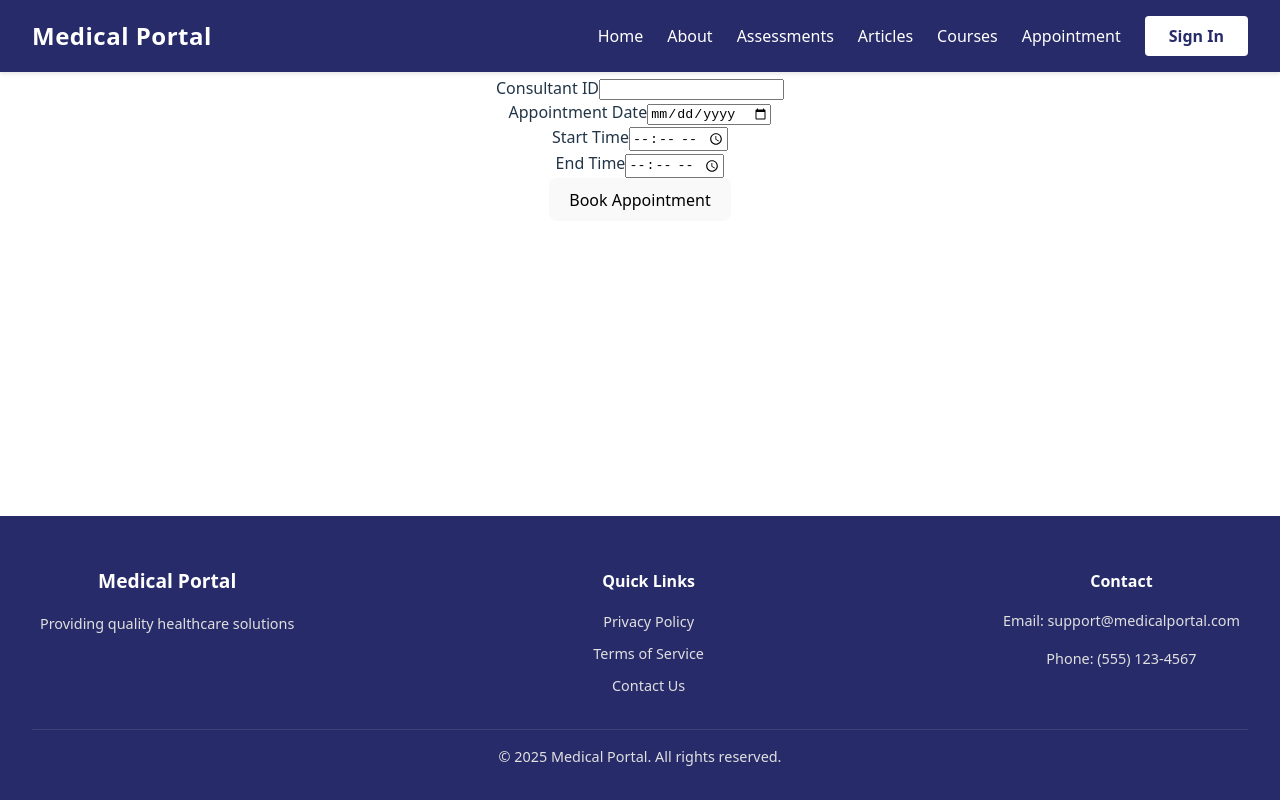
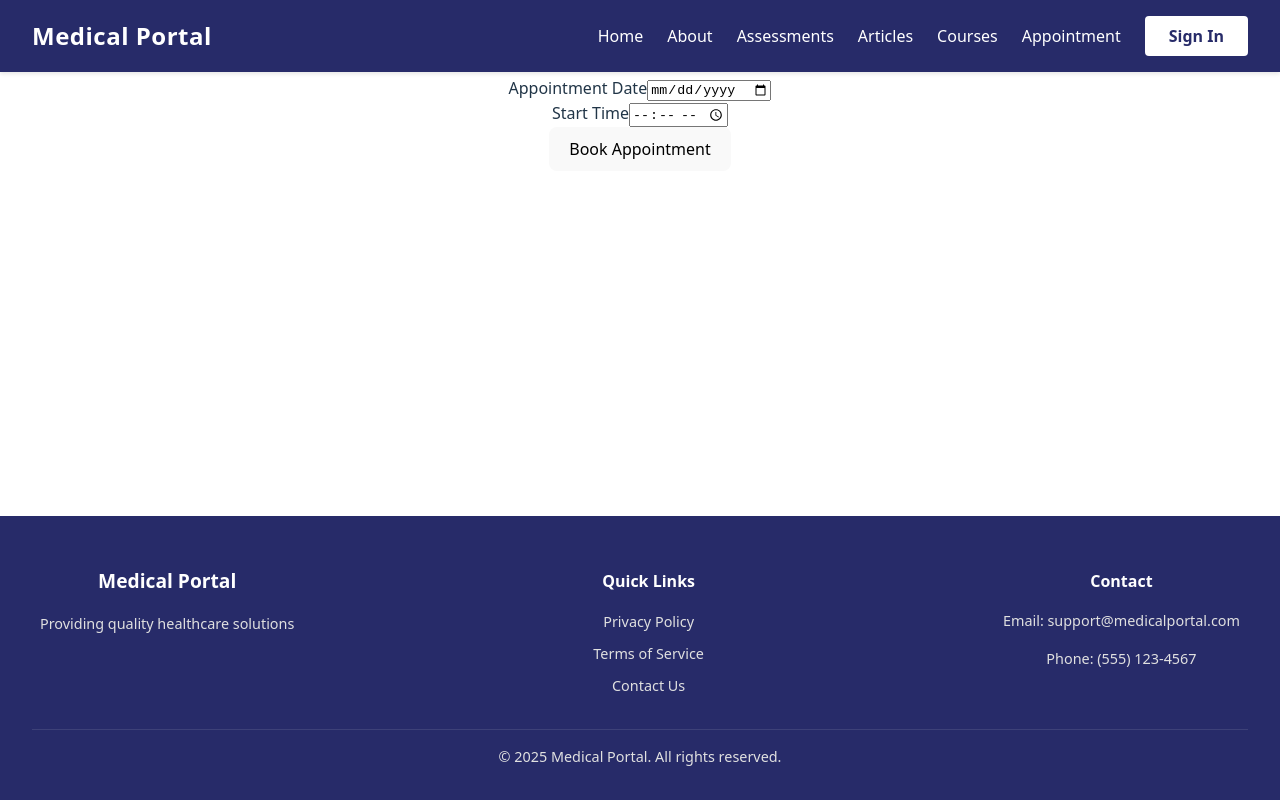
Before and after one commit to nomynomers/Group-1, a React (Vite) app in the folder client/: page /appointment in a window 1280 px wide. Built offline with nearby package versions, Linux system fonts and the light colour scheme.

Commit message:
Update Appointment (Frontend)

```diff
--- a/client/src/App.tsx
+++ b/client/src/App.tsx
@@ -19,7 +19,7 @@ import AssessmentPage from './components/AssessmentPage'
 import QuestionPage from './components/QuestionPage'
 import { UserProvider } from './context/UserContext'
 import BookAppointment from './components/BookAppointment';
-
+import MyAppointments from './components/MyAppointments.tsx'
 
 
 import './App.css'
@@ -53,6 +53,7 @@ function App() {
             <Route path="/assessments" element={<AssessmentPage />} />
             <Route path="/assessments/:assessmentID" element={<QuestionPage />} />
             <Route path="/appointment" element={<BookAppointment />} />
+            <Route path="/my-appointments" element={<MyAppointments />} />
           </Routes>
         </main>
         <Footer />
--- a/client/src/components/BookAppointment.tsx
+++ b/client/src/components/BookAppointment.tsx
@@ -1,29 +1,31 @@
 import React, { useState } from 'react';
 import axios from 'axios';
 import { useUser } from '../context/UserContext';
+import { Link } from 'react-router-dom';
 
 const BookAppointment: React.FC = () => {
   const { user } = useUser();
-  const [consultantID, setConsultantID] = useState('');
   const [appointmentDate, setAppointmentDate] = useState('');
   const [startTime, setStartTime] = useState('');
-  const [endTime, setEndTime] = useState('');
   const [message, setMessage] = useState('');
 
   const handleSubmit = async (e: React.FormEvent) => {
     e.preventDefault();
     setMessage('');
 
+    const token = localStorage.getItem('token');
+    if (!token || !user?.id) {
+      setMessage('Please login to book an appointment.');
+      return;
+    }
+
     try {
-      const token = localStorage.getItem('token');
       const response = await axios.post(
         'http://localhost:8080/api/appointments/book',
         {
-          userID: user?.id,
-          consultantID: parseInt(consultantID),
+          userID: parseInt(user.id, 10),
           appointmentDate,
-          startTime: `${startTime}:00`,
-          endTime: `${endTime}:00`,
+          startTime: startTime.length === 5 ? `${startTime}:00` : startTime,
         },
         {
           headers: {
@@ -49,16 +51,6 @@ const BookAppointment: React.FC = () => {
         <form onSubmit={handleSubmit} className="space-y-6">
           <div className="grid grid-cols-1 md:grid-cols-2 gap-6">
             <div>
-              <label className="block text-lg font-medium mb-1">Consultant ID</label>
-              <input
-                type="number"
-                value={consultantID}
-                onChange={(e) => setConsultantID(e.target.value)}
-                className="w-full p-3 border border-gray-300 rounded-xl focus:outline-none focus:ring-2 focus:ring-blue-400"
-                required
-              />
-            </div>
-            <div>
               <label className="block text-lg font-medium mb-1">Appointment Date</label>
               <input
                 type="date"
@@ -78,16 +70,6 @@ const BookAppointment: React.FC = () => {
                 required
               />
             </div>
-            <div>
-              <label className="block text-lg font-medium mb-1">End Time</label>
-              <input
-                type="time"
-                value={endTime}
-                onChange={(e) => setEndTime(e.target.value)}
-                className="w-full p-3 border border-gray-300 rounded-xl focus:outline-none focus:ring-2 focus:ring-blue-400"
-                required
-              />
-            </div>
           </div>
 
           <div className="text-center">
@@ -101,8 +83,16 @@ const BookAppointment: React.FC = () => {
         </form>
 
         {message && (
-          <div className="mt-6 text-center text-lg font-medium text-red-600">
+          <div className="mt-6 text-center text-lg font-medium text-green-600">
             {message}
+            <div className="mt-4">
+              <Link
+                to="/appointments/my"
+                className="text-blue-600 underline hover:text-blue-800 transition"
+              >
+                View My Appointments
+              </Link>
+            </div>
           </div>
         )}
       </div>
```
